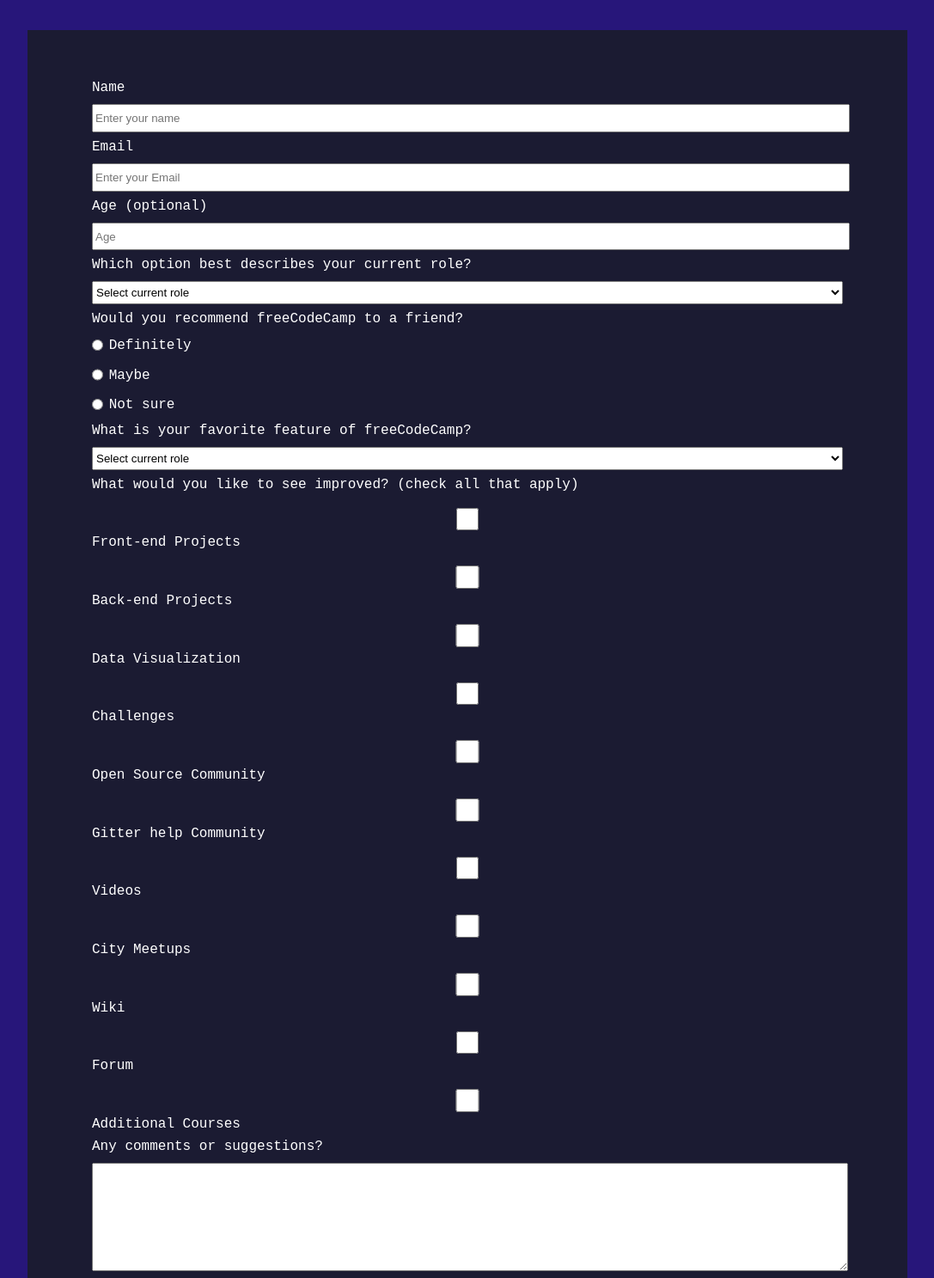
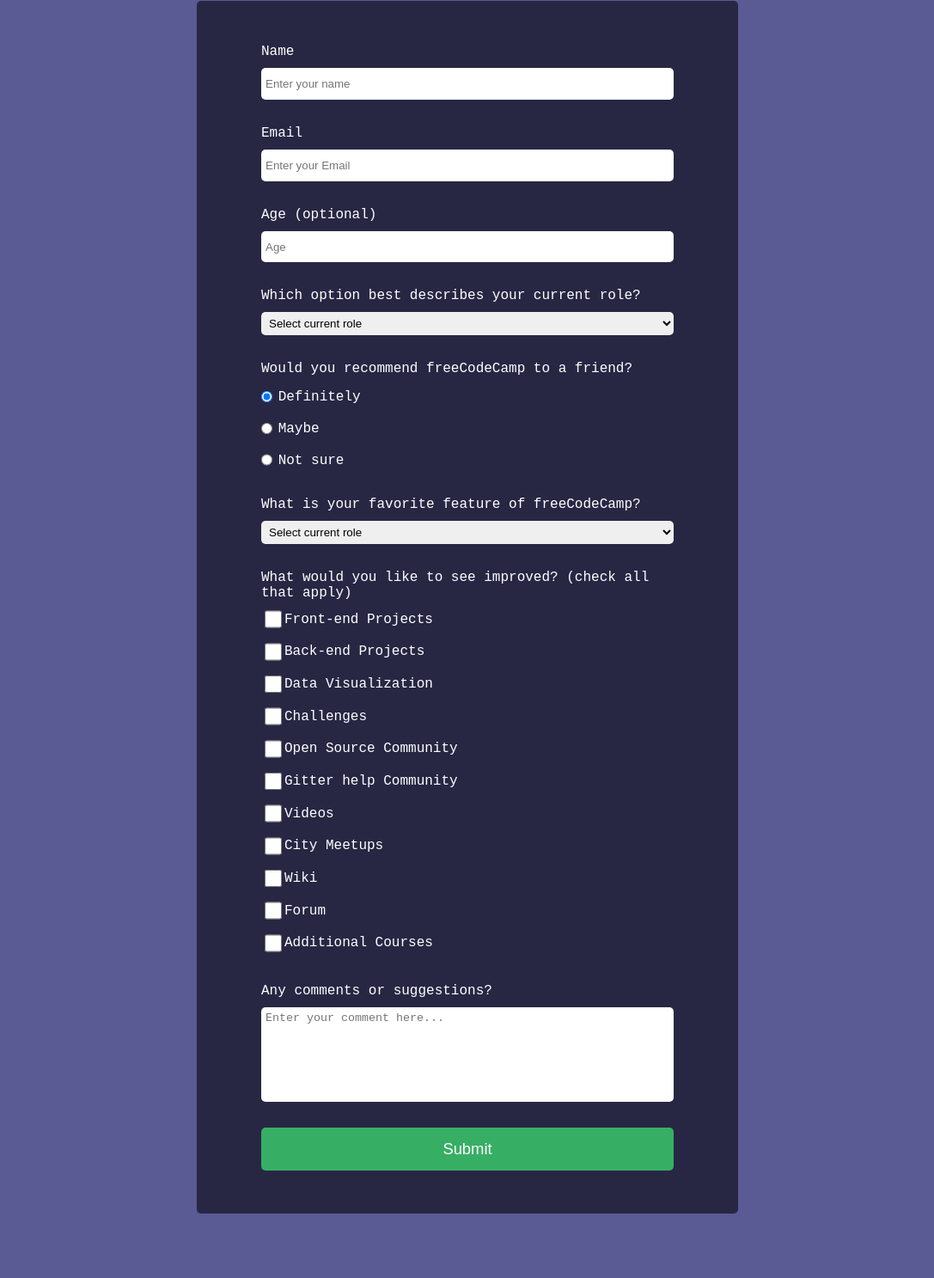
Before and after one commit to onemore8762/Registration-Form-Survey, a plain HTML site: page index.html in a window 1280 px wide. Shown: the part 121-1608 px from the top of the page at 86% size, without its empty margins (96-1183 px from the left). After the commit the page ends 1563 px from the top, so only its background shows below. Drawn offline with Linux system fonts and the light colour scheme.

Commit message:
Add styles Small improvements

```diff
--- a/index.html
+++ b/index.html
@@ -16,13 +16,20 @@
         <p id="description">Thank you for taking the time to help us improve the platform</p>
     </header>
     <form id="survey-form" action="">
-            <div>
-                <label>Name <input type="text" placeholder="Enter your name" required/></label>
-                <label>Email <input type="text" placeholder="Enter your Email" required/></label>
-                <label>Age (optional)<input type="text" placeholder="Age" /></label>
+        <div class="form-group">
+            <label id="name-label" for="name">Name </label>
+            <input id="name" type="text" placeholder="Enter your name" required/>
         </div>
-            <div>
-                <label>Which option best describes your current role?
+        <div class="form-group">
+            <label id="email-label" for="email">Email </label>
+            <input id="email" type="email" placeholder="Enter your Email" required/>
+        </div>
+        <div class="form-group">
+            <label id="number-label" for="number">Age (optional)</label>
+            <input id="number" type="number" placeholder="Age" min="10" max="99"/>
+        </div>
+        <div class="form-group">
+            <div>Which option best describes your current role?</div>
             <select>
                 <option>Select current role</option>
                 <option>Student</option>
@@ -31,17 +38,17 @@
                 <option>Prefer not to say</option>
                 <option>Other</option>
             </select>
+        </div>
+        <div class="form-group">
+            <div>Would you recommend freeCodeCamp to a friend?</div>
+            <label><input type="radio" value="Definitely" name="user_recommend" class="inline" checked/>Definitely
             </label>
-            </div>
-            <div>
-                <div>Would you recommend freeCodeCamp to a friend?</div>
-                <label><input type="radio" value="Definitely" name="user_recommend" class="inline"/>Definitely </label>
             <label><input type="radio" value="Maybe" name="user_recommend" class="inline"/>Maybe </label>
             <label><input type="radio" value="Not sure" name="user_recommend" class="inline"/>Not sure </label>
         </div>
-            <div>
-                <label>What is your favorite feature of freeCodeCamp?
-                    <select>
+        <div class="form-group">
+            <div>What is your favorite feature of freeCodeCamp?</div>
+            <select id="dropdown">
                 <option>Select current role</option>
                 <option>Student</option>
                 <option>Full Time Job</option>
@@ -49,25 +56,27 @@
                 <option>Prefer not to say</option>
                 <option>Other</option>
             </select>
-                </label>
         </div>
-            <div>
+        <div class="choice">
             What would you like to see improved? (check all that apply)
-                <label><input type="checkbox">Front-end Projects</label>
-                <label><input type="checkbox">Back-end Projects</label>
-                <label><input type="checkbox">Data Visualization</label>
-                <label><input type="checkbox">Challenges</label>
-                <label><input type="checkbox">Open Source Community</label>
-                <label><input type="checkbox">Gitter help Community</label>
-                <label><input type="checkbox">Videos</label>
-                <label><input type="checkbox">City Meetups</label>
-                <label><input type="checkbox">Wiki</label>
-                <label><input type="checkbox">Forum</label>
-                <label><input type="checkbox">Additional Courses</label>
+            <label><input type="checkbox" value="1">Front-end Projects</label>
+            <label><input type="checkbox" value="2">Back-end Projects</label>
+            <label><input type="checkbox" value="3">Data Visualization</label>
+            <label><input type="checkbox" value="4">Challenges</label>
+            <label><input type="checkbox" value="5">Open Source Community</label>
+            <label><input type="checkbox" value="6">Gitter help Community</label>
+            <label><input type="checkbox" value="7">Videos</label>
+            <label><input type="checkbox" value="8">City Meetups</label>
+            <label><input type="checkbox" value="9">Wiki</label>
+            <label><input type="checkbox" value="10">Forum</label>
+            <label><input type="checkbox" value="11">Additional Courses</label>
         </div>
-            <div>
-                <label>Any comments or suggestions? <textarea name="" id="" cols="30" rows="8"></textarea></label>
+        <div class="form-group">
+            <label for="comment">Any comments or suggestions? </label>
+            <textarea name="comment" id="comment" placeholder="Enter your comment here..."></textarea>
+
         </div>
+        <button type="submit" id="submit">Submit</button>
     </form>
 </div>
 
--- a/style.css
+++ b/style.css
@@ -3,7 +3,7 @@
     width: 100%;
     font-family: monospace;
     font-size: 16px;
-    background-color:rgb(39, 22, 122);
+    background-color:rgb(90,90,148);
     color: #ffffff;
 }
 
@@ -14,15 +14,45 @@
     font-style: italic;
 }
 form{
-    margin-top: 50px;
-    background-color: #1b1b32;
+    width: 480px;
+    margin:0 auto;
+    background-color: rgb(27,27,49, 0.8);
+    border-radius: 5px;
     padding: 50px 75px;
 }
+
 input,select,textarea{
-    margin: 10px 0 0 0;
-	width: 100%;
-  min-height: 2em;
+    border:none;
+    min-height: 2em;
+    border-radius: 5px;
+    padding: 5px;
 
+}
+
+textarea{
+    resize: none;
+    min-height: 100px;
+}
+
+input[type='checkbox']{
+    display: block;
+    width: 20px;
+}
+
+.form-group, .choice{
+    padding-bottom: 30px;
+    display: flex;
+    flex-direction: column;
+    gap: 10px;
+}
+
+.choice{
+    gap: 5px;
+}
+
+.choice label{
+    display: flex;
+    align-items: center;
 }
 
 .container{
@@ -32,13 +62,22 @@
 
 }
 
-label{
-    display: block;
-    margin: 0.5rem 0;
-}
-
 .inline{
   width: unset;
   margin: 0 0.5em 0 0;
   vertical-align: middle;
 }
+
+#submit{
+    width: 100%;
+    background-color:#36AF65;
+    border: none;
+    height: 50px;
+    font-size: 1.15rem;
+    color: white;
+    border-radius: 5px;
+}
+
+#comment{
+    color:gray;
+}
```
Lines whose indentation alone changed are shown as unchanged.
